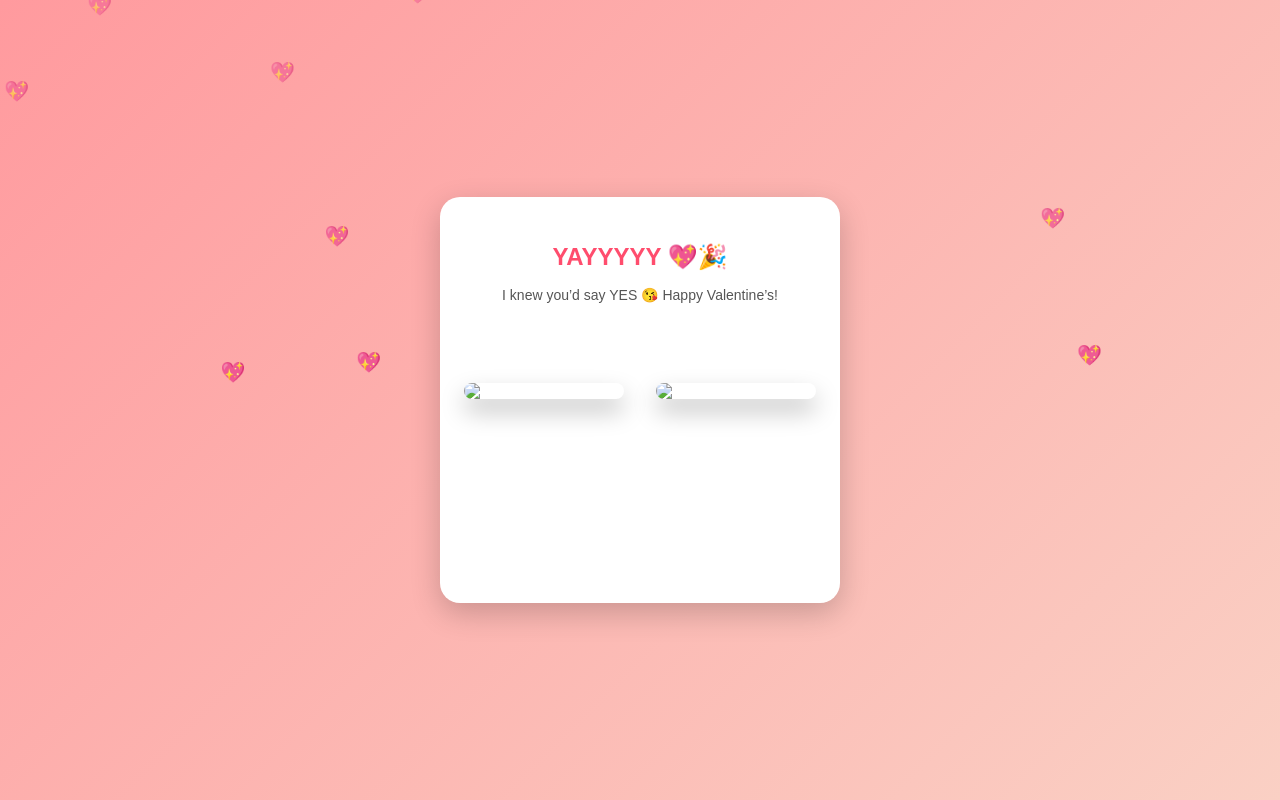
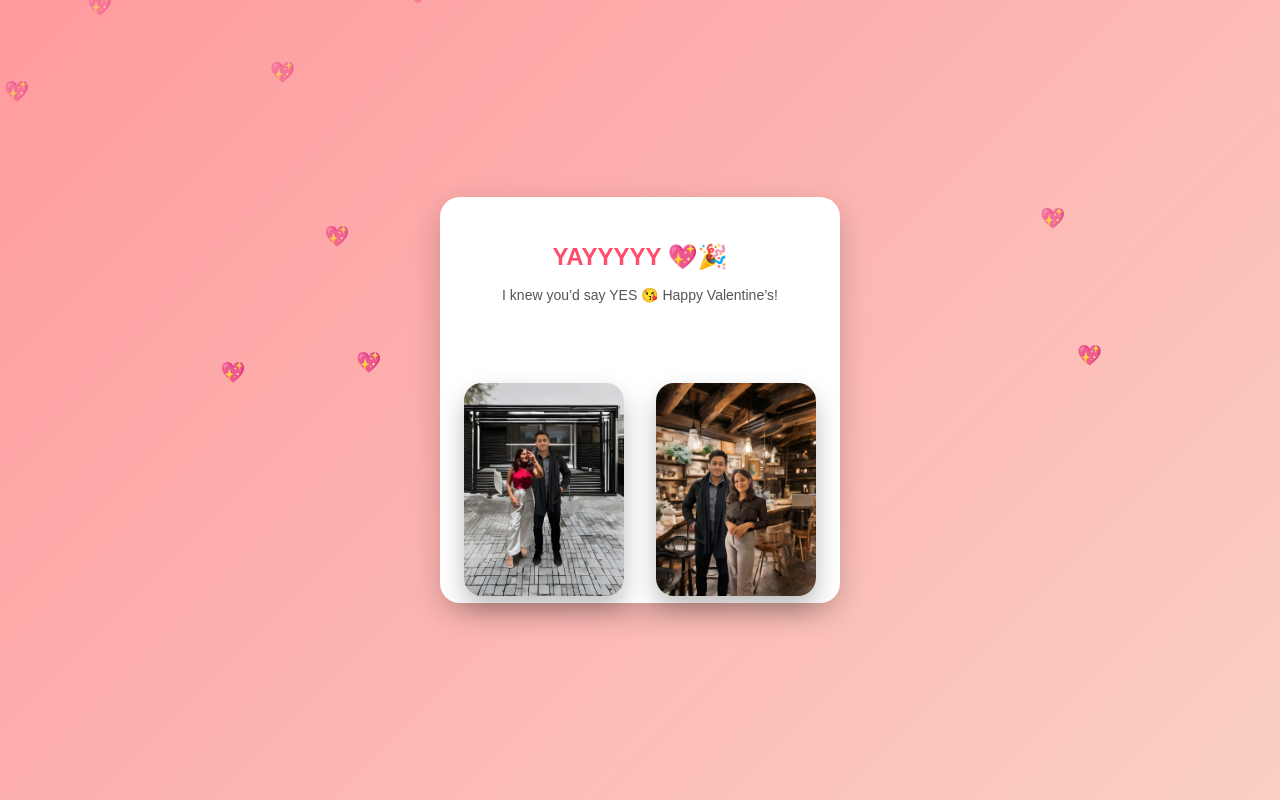
Before and after one commit to ShikhaSaini12/SPECIAL, a plain HTML site: page index.html in a window 1280 px wide. Both pictures are taken after a click on the button "Yes 😍". Drawn offline with Linux system fonts and the light colour scheme.

Commit message:
Update index.html

```diff
--- a/index.html
+++ b/index.html
@@ -176,8 +176,8 @@
     </div>
 
     <div class="photo-wrapper">
-      <img src="assets/photo1.jpg" class="photo left">
-      <img src="assets/photo2.jpg" class="photo right">
+      <img src="photo1.jpg" class="photo left">
+<img src="photo2.jpg" class="photo right">
     </div>
   </div>
 
```
